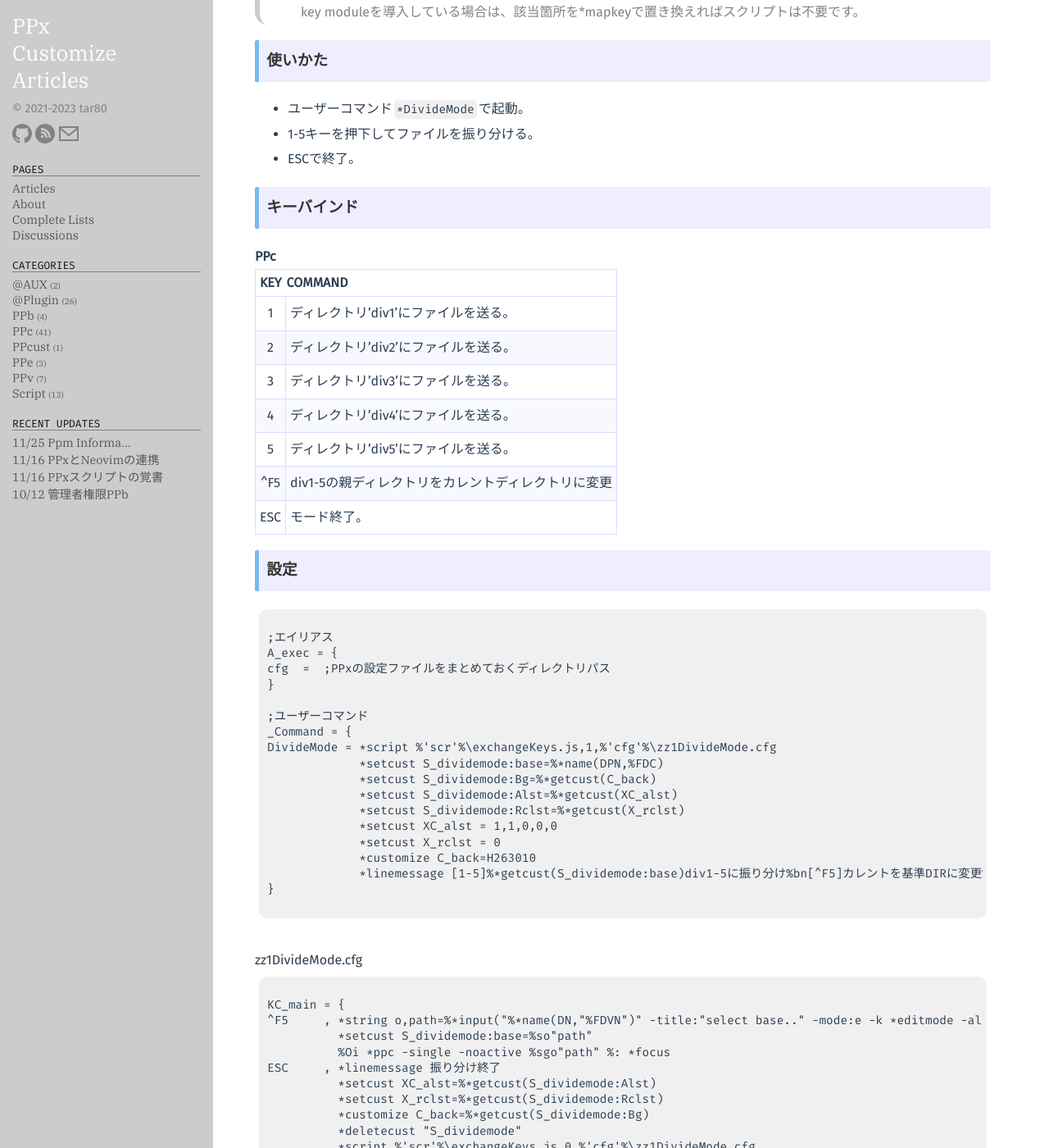
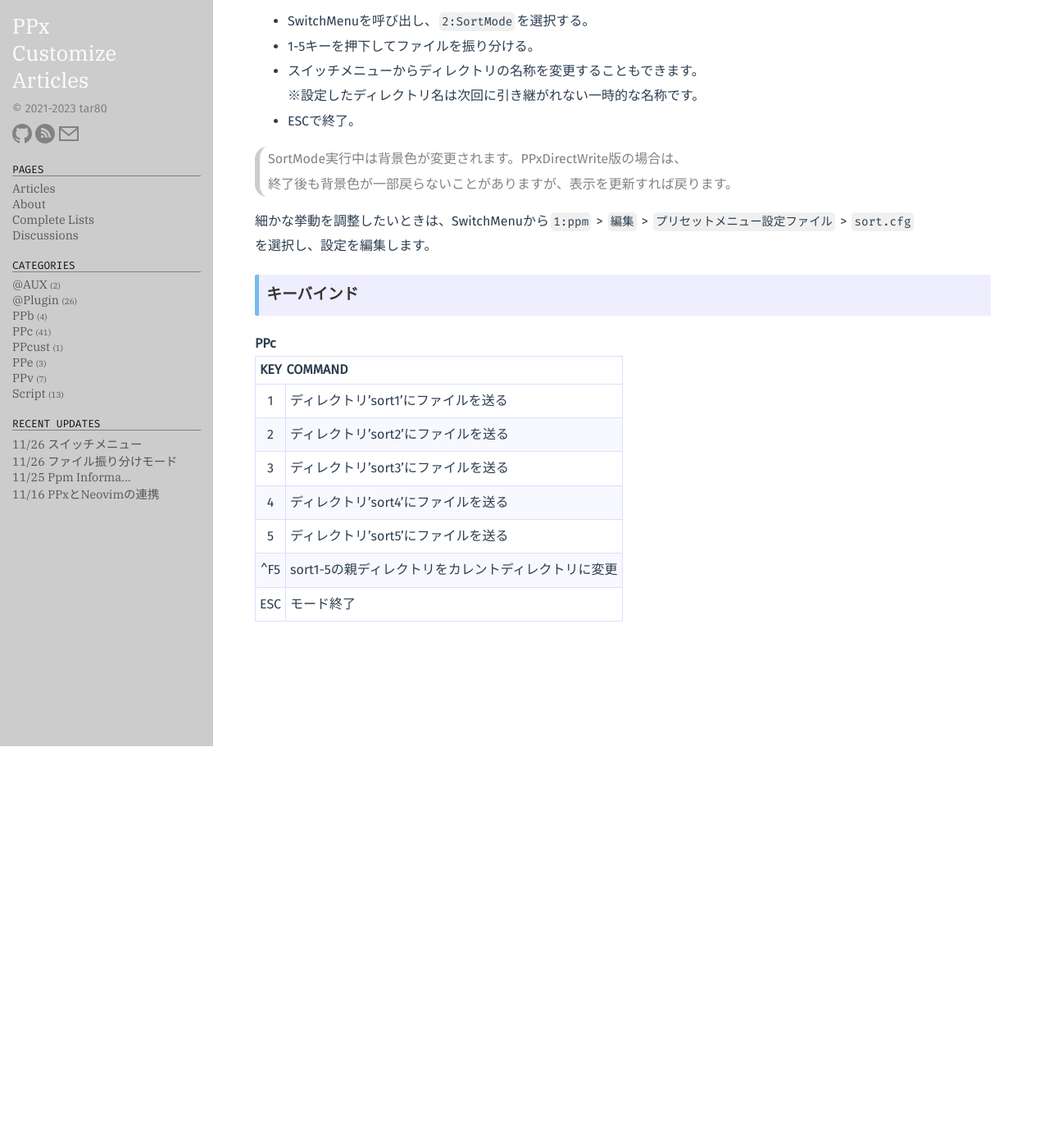
Before and after one commit to tar80/pages-pca, a Jekyll site: the page built from _posts/19-01-12-mode_divideToDirectory.md, in a window 1280 px wide and 1400 px high, scrolled down 490 px. Shown: the whole window at 82% size. Built offline with Jekyll 4.4.1, drawn with Linux system fonts in a browser that asks for light colours; some web fonts are replaced; some of the changed text lies outside the part shown.

Commit message:
Refactor eco_menu, mode_divideToDirectoryを更新

````diff
--- a/_posts/19-01-12-mode_divideToDirectory.md
+++ b/_posts/19-01-12-mode_divideToDirectory.md
@@ -1,78 +1,44 @@
 ---
 layout: post
 title: ファイル振り分けモード
-version: PPx181以降
-date: 2021-12-22
-comment: "一時変数を\_userからS\_dividemodeに変更。ctrl+F5キーを調整"
+version: PPx196, ppm0.93以降
+date: 2023-11-26
+comment: DivideModeからSortModeへと更新
 repository: tar80/ppm-switchmenu
 categories: PPc @plugin
 ---
+
 ### 説明
-1-5キーを使ってそれぞれdiv1-5ディレクトリにファイルを振り分けるモード設定。
-- div1-5ディレクトリはモード起動時のディレクトリ（S\_dividemode:base）に自動的に作成。
+
+1-5キーを使ってそれぞれsort1-5ディレクトリにファイルを振り分けるモード設定。
+
+- sort1-5ディレクトリはモード起動時のディレクトリに自動的に作成されます。
 - モード終了時に使用キーは元の設定に戻ります。
 
-> - %'cfg'にzz1DivideMode.cfgを配置する必要があります。
-> - キー設定の変更に[exchangeKeys.js]({{ site.baseurl }}{% post_url 21-03-09-script_exchangeKeys %})を使っています。<BR>
-> key moduleを導入している場合は、該当箇所を\*mapkeyで置き換えればスクリプトは不要です。
+### 使い方
 
-
-### 使いかた
-- ユーザーコマンド`*DivideMode`で起動。
+- SwitchMenuを呼び出し、`2:SortMode`を選択する。
 - 1-5キーを押下してファイルを振り分ける。
+- スイッチメニューからディレクトリの名称を変更することもできます。
+  ※設定したディレクトリ名は次回に引き継がれない一時的な名称です。
 - ESCで終了。
 
+> SortMode実行中は背景色が変更されます。PPxDirectWrite版の場合は、
+> 終了後も背景色が一部戻らないことがありますが、表示を更新すれば戻ります。
+
+細かな挙動を調整したいときは、SwitchMenuから`1:ppm` > `編集` > `プリセットメニュー設定ファイル` > `sort.cfg`
+を選択し、設定を編集します。
+
 ### キーバインド
+
 **PPc**
 
-| KEY | COMMAND          |
-|:---:|:-----------------|
-| 1 | ディレクトリ'div1'にファイルを送る。 |
-| 2 | ディレクトリ'div2'にファイルを送る。 |
-| 3 | ディレクトリ'div3'にファイルを送る。 |
-| 4 | ディレクトリ'div4'にファイルを送る。 |
-| 5 | ディレクトリ'div5'にファイルを送る。 |
-| ^F5 | div1-5の親ディレクトリをカレントディレクトリに変更 |
-| ESC  | モード終了。 |
-
-### 設定
-```
-;エイリアス
-A_exec = {
-cfg  =  ;PPxの設定ファイルをまとめておくディレクトリパス
-}
-
-;ユーザーコマンド
-_Command = {
-DivideMode = *script %'scr'%\exchangeKeys.js,1,%'cfg'%\zz1DivideMode.cfg
-             *setcust S_dividemode:base=%*name(DPN,%FDC)
-             *setcust S_dividemode:Bg=%*getcust(C_back)
-             *setcust S_dividemode:Alst=%*getcust(XC_alst)
-             *setcust S_dividemode:Rclst=%*getcust(X_rclst)
-             *setcust XC_alst = 1,1,0,0,0
-             *setcust X_rclst = 0
-             *customize C_back=H263010
-             *linemessage [1-5]%*getcust(S_dividemode:base)div1-5に振り分け%bn[^F5]カレントを基準DIRに変更%bn[ESC]モード解除
-}
-```
-
-<BR>
-zz1DivideMode.cfg
-```
-KC_main = {
-^F5     , *string o,path=%*input("%*name(DN,"%FDVN")" -title:"select base.." -mode:e -k *editmode -allkey %%: *completelist -history:d)%\
-          *setcust S_dividemode:base=%so"path"
-          %Oi *ppc -single -noactive %sgo"path" %: *focus
-ESC     , *linemessage 振り分け終了
-          *setcust XC_alst=%*getcust(S_dividemode:Alst)
-          *setcust X_rclst=%*getcust(S_dividemode:Rclst)
-          *customize C_back=%*getcust(S_dividemode:Bg)
-          *deletecust "S_dividemode"
-          *script %'scr'%\exchangeKeys.js,0,%'cfg'%\zz1DivideMode.cfg
-1       , *ppcfile !move,"%*getcust(S_dividemode:base)div1",/min /qstart /nocount /querycreatedirectory:off /log:off
-2       , *ppcfile !move,"%*getcust(S_dividemode:base)div2",/min /qstart /nocount /querycreatedirectory:off /log:off
-3       , *ppcfile !move,"%*getcust(S_dividemode:base)div3",/min /qstart /nocount /querycreatedirectory:off /log:off
-4       , *ppcfile !move,"%*getcust(S_dividemode:base)div4",/min /qstart /nocount /querycreatedirectory:off /log:off
-5       , *ppcfile !move,"%*getcust(S_dividemode:base)div5",/min /qstart /nocount /querycreatedirectory:off /log:off
-}
-```
+| KEY | COMMAND                                             |
+| :-: | :-------------------------------------------------- |
+|  1  | ディレクトリ'sort1'にファイルを送る                 |
+|  2  | ディレクトリ'sort2'にファイルを送る                 |
+|  3  | ディレクトリ'sort3'にファイルを送る                 |
+|  4  | ディレクトリ'sort4'にファイルを送る                 |
+|  5  | ディレクトリ'sort5'にファイルを送る                 |
+| ^F5 | sort1-5の親ディレクトリをカレントディレクトリに変更 |
+| ESC | モード終了                                          |
--- a/_posts/21-12-26-eco_menu.md
+++ b/_posts/21-12-26-eco_menu.md
@@ -1,103 +1,27 @@
 ---
 layout: post
-title: エコメニュー
-version: 184以降
-date: 2022-04-29
-comment: 投稿。
+title: スイッチメニュー
+version: PPx193,ppm0.93以降
+date: 2023-11-26
+comment: 改稿。
 repository: tar80/ppm-switchmenu
 categories: PPc @plugin
 ---
 ### 説明
-たまにしか使わない複数のメニューをひとつにまとめる設定。<BR>
-各メニューを設定ファイルに書き出しておいて、メニューの切り替え項目から読み込む仕組みです。登録キーの節約
-ができます。
+
+ppmコマンドをまとめたコンテキストメニュー、およびたまに使う複数のメニュー群をひとつにまとめる設定集。
+各メニューをそれぞれの設定ファイルに書き出し、スイッチメニューの切り替え項目から読み込みます。
 
 ### 使い方
-1. メニューごとに設定ファイルを作っておく。メニュー項目名は`M_UecoSub`にする。設定ファイル名は任意。
-1. `M_Ueco`にメニューの切り替え項目を追加。ショートカットキーは`&数字`を推奨。
-  - 例`&1:sample = *setcust @sample.cfg`
-1. メニューから項目を選択すると、メニュー下部にアイテムが追加される。
 
-> プラグインは設定方法が異なります。ヘルプを参照してください。
+1. スイッチメニューの`0:Create new menu`を選択すると、新規メニュー設定ファイルの編集が始まります。
+1. 設定ファイル編集後、再度`0:Create new menu`を選択すると、スイッチメニュー本体設定ファイルの
+   編集が開始されます。新規メニューが追加されているので、必要な箇所を変更し保存します。
+1. スイッチメニューを更新すると、新規メニューの選択項目が追加されます。
 
 こんな感じ。※リアルタイムに変化するわけではありません。
 
-![sample]({{ site.baseurl }}{% link /public/img/eco_menu1.png %})
-![sample]({{ site.baseurl }}{% link /public/img/eco_menu2.png %})
+![sample]({{ site.baseurl }}{% link /public/img/switchmenu.png %})
 
-#### 設定
-```
-A_exec = {
-cfg  =    ;PPxの設定ファイルをまとめておくディレクトリパス
-}
-
-;・本体
-; キーに割り当てる
--|M_Ueco =
-M_Ueco ={
-; &1:TagSys = *setcust @%'cfg'%\zzUecoTagSys.cfg
-; &2:DivideMode = *setcust @%'cfg'%\zzUecoDM.cfg
--- =
-ex = ??M_UecoSub
-}
-
-;・サブメニュー
-; 以下を設定ファイルに書き出す
--|M_UecoSub =
-M_UecoSub = {
-}
-```
-
-<BR>
-[ファイル振り分けモード]({{ site.baseurl }}{% post_url 19-01-12-mode_divideToDirectory %})のエコメニュー設定例<BR>
-※キー変更にスクリプトを使わず、KeyModuleを使っています。
-
-```
-M_Ueco = {
-&2:DivideMode  = *string o,cback=H263010
-                 *ifmatch %so"cback",%*getcust(C_back) %: *stop
-                 *setcust @%'cfg'%\zzUecoDM.cfg
-                 *setcust S_dividemode:base=%*name(DPN,%FDC)
-                 *setcust S_dividemode:Bg=%*getcust(C_back)
-                 *setcust S_dividemode:Alst=%*getcust(XC_alst)
-                 *setcust S_dividemode:Rclst=%*getcust(X_rclst)
-                 *setcust XC_alst = 1,1,0,0,0
-                 *setcust X_rclst = 0
-                 *customize C_back=%so"cback"
-                 *mapkey use,K_dmMap
-}
-```
-
-<BR>
-zzUecoDM.cfg
-```
--|M_UecoSub =
-M_UecoSub = {
-基準パス変更\tCtrl + F5 = *execute ,%*getcust(K_dmMap:^F5)
-終了\tEsc     = *execute ,%*getcust(K_dmMap:ESC)
-div1に移動\t1 = *execute ,%*getcust(K_dmMap:1)
-div2に移動\t2 = *execute ,%*getcust(K_dmMap:2)
-div3に移動\t3 = *execute ,%*getcust(K_dmMap:3)
-div4に移動\t4 = *execute ,%*getcust(K_dmMap:4)
-div5に移動\t5 = *execute ,%*getcust(K_dmMap:5)
-}
-
-K_dmMap = {
-^F5     , *string o,path=%*input("%*name(DN,"%FDVN")" -title:"select base.." -mode:e -k *editmode -allkey %%: *completelist -history:d)%\
-          *setcust S_dividemode:base=%so"path"
-          %Oi *ppc -single -noactive %sgo"path" %: *focus
-ESC     , *linemessage 振り分け終了
-          *setcust XC_alst=%*getcust(S_dividemode:Alst)
-          *setcust X_rclst=%*getcust(S_dividemode:Rclst)
-          *customize C_back=%*getcust(S_dividemode:Bg)
-          *mapkey delete,K_dmMap
-          *deletecust "S_dividemode"
-          *deletecust "K_dmMap"
-          *deletecust "M_UecoSub" ;この行で標準のメニューを読み込んでもいい *setcust @%'cfg'%\zzUecoDefault.cfg
-1       , *ppcfile !move,"%*getcust(S_dividemode:base)div1",/min /qstart /nocount /querycreatedirectory:off /log:off
-2       , *ppcfile !move,"%*getcust(S_dividemode:base)div2",/min /qstart /nocount /querycreatedirectory:off /log:off
-3       , *ppcfile !move,"%*getcust(S_dividemode:base)div3",/min /qstart /nocount /querycreatedirectory:off /log:off
-4       , *ppcfile !move,"%*getcust(S_dividemode:base)div4",/min /qstart /nocount /querycreatedirectory:off /log:off
-5       , *ppcfile !move,"%*getcust(S_dividemode:base)div5",/min /qstart /nocount /querycreatedirectory:off /log:off
-}
-```
+> 新規に作成したメニュー設定ファイルは、スイッチメニューの
+> `1:ppm` > `編集` > `プリセットメニュー設定ファイル`から編集できます。
````
Also changed, not shown: _posts/22-11-27-scriptmemo.md (+1 -1 lines), public/img/_eco_menu1.png (renamed from public/img/eco_menu1.png), public/img/_eco_menu2.png (renamed from public/img/eco_menu2.png), public/img/switchmenu.png (added).
